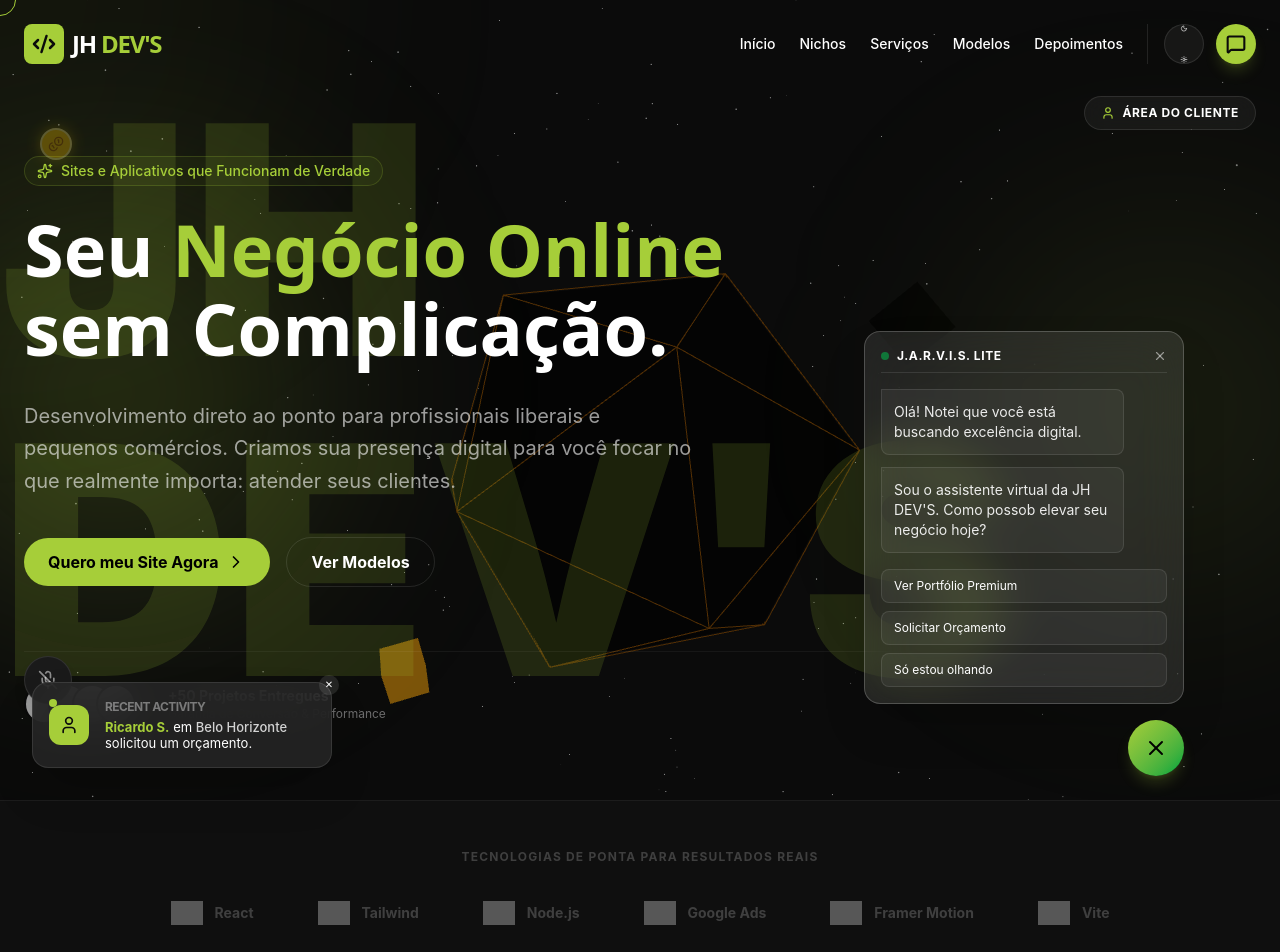
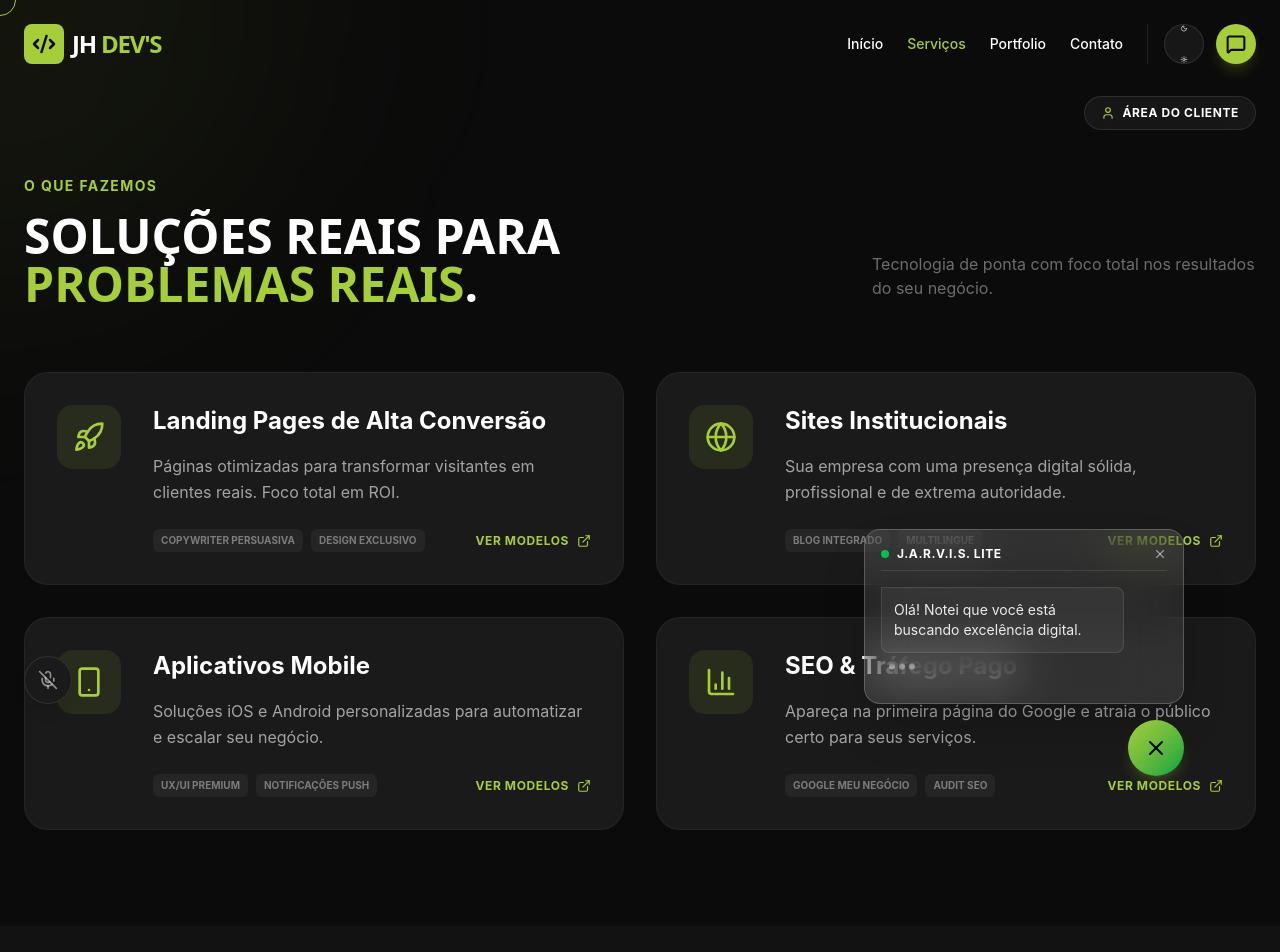
Before and after one commit to Helgonhc/jhdevs, a React (Vite) app: page /servicos in a window 1280 px wide. Shown: the top 952 px of the page. Built offline with nearby package versions, Linux system fonts and the light colour scheme; grey boxes are pictures that could not be loaded.

Commit message:
Paginas Separadas

```diff
--- a/package.json
+++ b/package.json
@@ -19,6 +19,7 @@
     "lucide-react": "^0.562.0",
     "react": "^19.2.0",
     "react-dom": "^19.2.0",
+    "react-router-dom": "^7.11.0",
     "recharts": "^3.6.0",
     "tailwind-merge": "^3.4.0",
     "three": "^0.182.0"
--- a/src/App.jsx
+++ b/src/App.jsx
@@ -1,26 +1,14 @@
-import React, { useState } from 'react';
+import React, { useState, useEffect } from 'react';
+import { BrowserRouter as Router, Routes, Route, useLocation } from 'react-router-dom';
+import { User } from 'lucide-react';
+
+// Components
 import Navbar from './components/Navbar';
-import Hero from './components/Hero';
-import Niches from './components/Niches';
-import Services from './components/Services';
-import Portfolio from './components/Portfolio';
-import Testimonials from './components/Testimonials';
-import Contact from './components/Contact';
 import Footer from './components/Footer';
-
-import TechBar from './components/TechBar';
-import Process from './components/Process';
-import FAQ from './components/FAQ';
-import Stats from './components/Stats';
-import BudgetCalculator from './components/BudgetCalculator';
-import BlogExpress from './components/BlogExpress';
 import BackToTop from './components/BackToTop';
 import Preloader from './components/Preloader';
 import EliteCursor from './components/EliteCursor';
 import AmbientGlow from './components/AmbientGlow';
-import SocialProof from './components/SocialProof';
-import BeforeAfter from './components/BeforeAfter';
-import MagneticWrapper from './components/MagneticWrapper';
 import SoundController from './components/SoundController';
 import CustomContextMenu from './components/CustomContextMenu';
 import DevMode from './components/DevMode';
@@ -28,17 +16,32 @@ import AdminDemo from './components/AdminDemo';
 import LiveDemoViewer from './components/LiveDemoViewer';
 import ConciergeAI from './components/ConciergeAI';
 import WarpTransition from './components/WarpTransition';
-import MagicGenerator from './components/MagicGenerator';
 import VoiceControl from './components/VoiceControl';
+import MagneticWrapper from './components/MagneticWrapper';
 import { TreasureHuntProvider } from './components/TreasureHunt';
-import HiddenCoin from './components/HiddenCoin';
-import { User } from 'lucide-react';
+
+// Pages
+import Home from './pages/Home';
+import ServicesPage from './pages/Services';
+import PortfolioPage from './pages/Portfolio';
+import ContactPage from './pages/Contact';
+
+// Scroll to top on route change
+const ScrollToTop = () => {
+  const { pathname } = useLocation();
+  React.useEffect(() => {
+    window.scrollTo(0, 0);
+  }, [pathname]);
+  return null;
+};
 
 function App() {
   const [adminOpen, setAdminOpen] = useState(false);
 
   return (
+    <Router>
       <TreasureHuntProvider>
+        <ScrollToTop />
         <Preloader />
         <EliteCursor />
         <AmbientGlow />
@@ -48,7 +51,6 @@ function App() {
         <ConciergeAI />
         <WarpTransition />
         <VoiceControl />
-      <SocialProof />
 
         {/* Floating Client Area Button */}
         <div className="fixed top-24 right-6 z-40 hidden md:block">
@@ -69,39 +71,21 @@ function App() {
           component={AdminDemo}
         />
 
+        <Navbar />
+
         <main className="min-h-screen relative">
-        {/* Coin 1: Hidden in Hero Area */}
-        <HiddenCoin className="top-32 left-10" />
+          <Routes>
+            <Route path="/" element={<Home />} />
+            <Route path="/servicos" element={<ServicesPage />} />
+            <Route path="/portfolio" element={<PortfolioPage />} />
+            <Route path="/contato" element={<ContactPage />} />
+          </Routes>
 
-        <Navbar />
-        <Hero />
-        <TechBar />
-        <Stats />
-        <MagicGenerator />
-        <Niches />
-        <Services />
-        <BeforeAfter />
-        <BudgetCalculator />
-        <Process />
-
-        {/* Coin 2: Hidden near Process */}
-        <div className="relative">
-          <HiddenCoin className="top-0 right-20" />
-        </div>
-
-        <Portfolio />
-        <BlogExpress />
-        <Testimonials />
-        <FAQ />
-        <Contact />
           <Footer />
-
-        {/* Coin 3: Hidden in Footer Area */}
-        <HiddenCoin className="bottom-10 left-10" />
-
           <BackToTop />
         </main>
       </TreasureHuntProvider>
+    </Router>
   );
 }
 
--- a/src/components/Navbar.jsx
+++ b/src/components/Navbar.jsx
@@ -2,10 +2,12 @@ import React, { useState, useEffect } from 'react';
 import { motion, AnimatePresence } from 'framer-motion';
 import { Menu, X, Code2, MessageSquare } from 'lucide-react';
 import ThemeToggle from './ThemeToggle';
+import { Link, useLocation } from 'react-router-dom';
 
 const Navbar = () => {
     const [isOpen, setIsOpen] = useState(false);
     const [scrolled, setScrolled] = useState(false);
+    const location = useLocation();
 
     useEffect(() => {
         const handleScroll = () => {
@@ -16,55 +18,45 @@ const Navbar = () => {
     }, []);
 
     const navLinks = [
-        { name: 'Início', href: '#home' },
-        { name: 'Nichos', href: '#niches' },
-        { name: 'Serviços', href: '#services' },
-        { name: 'Modelos', href: '#portfolio' },
-        { name: 'Depoimentos', href: '#testimonials' },
+        { name: 'Início', href: '/' },
+        { name: 'Serviços', href: '/servicos' },
+        { name: 'Portfolio', href: '/portfolio' },
+        { name: 'Contato', href: '/contato' },
     ];
+
+    const isActive = (path) => location.pathname === path;
 
     return (
         <nav className={`fixed w-full z-50 transition-all duration-300 ${scrolled ? 'bg-dark/80 backdrop-blur-md py-4' : 'bg-transparent py-6'}`}>
             <div className="container mx-auto px-6 flex justify-between items-center">
-                <motion.div
-                    initial={{ opacity: 0, x: -20 }}
-                    animate={{ opacity: 1, x: 0 }}
-                    className="flex items-center gap-2"
-                >
+                <Link to="/" className="flex items-center gap-2 group">
                     <div className="w-10 h-10 bg-primary rounded-lg flex items-center justify-center">
                         <Code2 size={24} className="text-dark" strokeWidth={2.5} />
                     </div>
                     <span className="text-2xl font-display font-black tracking-tighter">
                         JH <span className="text-primary">DEV'S</span>
                     </span>
-                </motion.div>
+                </Link>
 
                 {/* Desktop Nav */}
                 <div className="hidden md:flex items-center gap-6">
                     {navLinks.map((link, i) => (
-                        <motion.a
+                        <Link
                             key={link.name}
-                            href={link.href}
-                            initial={{ opacity: 0, y: -10 }}
-                            animate={{ opacity: 1, y: 0 }}
-                            transition={{ delay: i * 0.1 }}
-                            className="text-sm font-medium hover:text-primary transition-colors"
+                            to={link.href}
+                            className={`text-sm font-medium transition-colors ${isActive(link.href) ? 'text-primary font-bold' : 'hover:text-primary'}`}
                         >
                             {link.name}
-                        </motion.a>
+                        </Link>
                     ))}
                     <div className="flex items-center gap-3 pl-4 border-l border-white/10">
                         <ThemeToggle />
-                        <motion.a
-                            href="https://wa.me/5531993338026"
-                            target="_blank"
-                            initial={{ opacity: 0, scale: 0.8 }}
-                            animate={{ opacity: 1, scale: 1 }}
+                        <Link
+                            to="/contato"
                             className="w-10 h-10 bg-primary rounded-full flex items-center justify-center text-dark hover:scale-110 transition-transform shadow-lg shadow-primary/20"
-                            title="(31) 99333-8026"
                         >
                             <MessageSquare size={20} strokeWidth={2.5} />
-                        </motion.a>
+                        </Link>
                     </div>
                 </div>
 
@@ -85,22 +77,22 @@ const Navbar = () => {
                     >
                         <div className="flex flex-col p-6 gap-4">
                             {navLinks.map((link) => (
-                                <a
+                                <Link
                                     key={link.name}
-                                    href={link.href}
-                                    className="text-lg font-medium hover:text-primary transition-colors"
+                                    to={link.href}
+                                    className={`text-lg font-medium transition-colors ${isActive(link.href) ? 'text-primary font-bold' : 'hover:text-primary'}`}
                                     onClick={() => setIsOpen(false)}
                                 >
                                     {link.name}
-                                </a>
+                                </Link>
                             ))}
-                            <a
-                                href="https://wa.me/5531993338026"
-                                target="_blank"
+                            <Link
+                                to="/contato"
                                 className="btn-primary w-full mt-2 text-center"
+                                onClick={() => setIsOpen(false)}
                             >
                                 Começar Projeto
-                            </a>
+                            </Link>
                         </div>
                     </motion.div>
                 )}
--- a/src/components/TechBar.jsx
+++ b/src/components/TechBar.jsx
@@ -8,7 +8,7 @@ const TechBar = () => {
         { name: 'Node.js', icon: 'https://cdn.jsdelivr.net/gh/devicons/devicon/icons/nodejs/nodejs-original.svg' },
         { name: 'Google Ads', icon: 'https://www.vectorlogo.zone/logos/google_ads/google_ads-icon.svg' },
         { name: 'Framer Motion', icon: 'https://www.vectorlogo.zone/logos/framer/framer-icon.svg' },
-        { name: 'Vite', icon: 'https://www.vectorlogo.zone/logos/vitejs/vitejs-icon.svg' },
+        { name: 'Vite', icon: 'https://cdn.jsdelivr.net/gh/devicons/devicon/icons/vitejs/vitejs-original.svg' },
     ];
 
     return (
--- /dev/null
+++ b/src/pages/Contact.jsx
@@ -0,0 +1,18 @@
+import React from 'react';
+import Contact from '../components/Contact';
+import FAQ from '../components/FAQ';
+import BlogExpress from '../components/BlogExpress';
+import HiddenCoin from '../components/HiddenCoin';
+
+const ContactPage = () => {
+    return (
+        <div className="pt-20">
+            <BlogExpress />
+            <FAQ />
+            <Contact />
+            <HiddenCoin className="bottom-10 left-10" />
+        </div>
+    );
+};
+
+export default ContactPage;
--- /dev/null
+++ b/src/pages/Home.jsx
@@ -0,0 +1,21 @@
+import React from 'react';
+import Hero from '../components/Hero';
+import TechBar from '../components/TechBar';
+import Stats from '../components/Stats';
+import SocialProof from '../components/SocialProof';
+import BeforeAfter from '../components/BeforeAfter';
+import HiddenCoin from '../components/HiddenCoin';
+
+const Home = () => {
+    return (
+        <>
+            <HiddenCoin className="top-32 left-10" />
+            <Hero />
+            <TechBar />
+            <SocialProof />
+            <BeforeAfter />
+        </>
+    );
+};
+
+export default Home;
--- /dev/null
+++ b/src/pages/Portfolio.jsx
@@ -0,0 +1,14 @@
+import React from 'react';
+import Portfolio from '../components/Portfolio';
+import Testimonials from '../components/Testimonials';
+
+const PortfolioPage = () => {
+    return (
+        <div className="pt-20">
+            <Portfolio />
+            <Testimonials />
+        </div>
+    );
+};
+
+export default PortfolioPage;
--- /dev/null
+++ b/src/pages/Services.jsx
@@ -0,0 +1,22 @@
+import React from 'react';
+import Services from '../components/Services';
+import Niches from '../components/Niches';
+import Process from '../components/Process';
+import BudgetCalculator from '../components/BudgetCalculator';
+import HiddenCoin from '../components/HiddenCoin';
+
+const ServicesPage = () => {
+    return (
+        <div className="pt-20">
+            <Services />
+            <Niches />
+            <Process />
+            <div className="relative">
+                <HiddenCoin className="top-0 right-20" />
+            </div>
+            <BudgetCalculator />
+        </div>
+    );
+};
+
+export default ServicesPage;
```
Also changed, not shown: 1 other file (tests, documents, lock files or other folders). Lines whose indentation alone changed are shown as unchanged.
